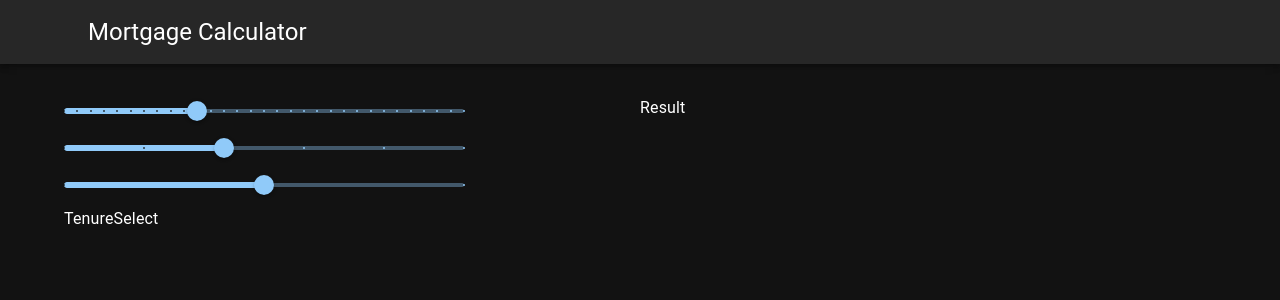
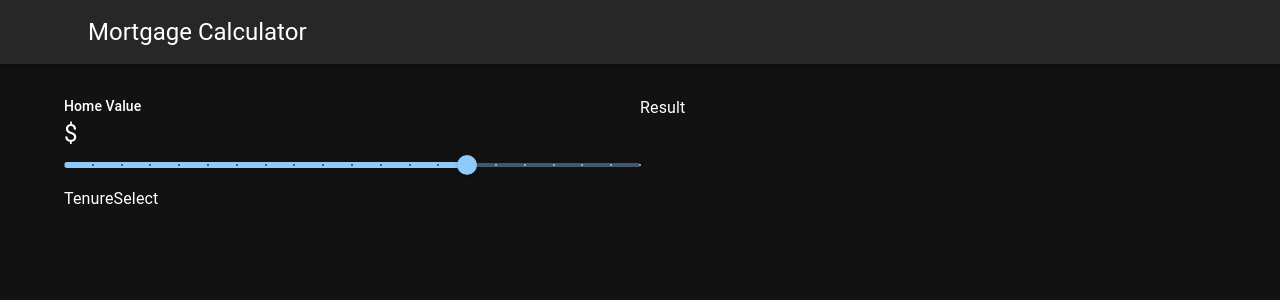
Before and after one commit to Yosefgeda/mortgage-calculator, a React (Create React App) app: page / in a window 1280 px wide. Shown: the top 300 px of the page. Built offline with nearby package versions, Linux system fonts and the light colour scheme.

Commit message:
Added value h5

```diff
--- a/src/components/SliderSelect.js
+++ b/src/components/SliderSelect.js
@@ -4,9 +4,7 @@ import SliderComponent from './common/SliderComponent'
 const SliderSelect = () => {
   return (
     <>
-        <SliderComponent def={100} min={0} max={300}/>
-        <SliderComponent def={70} min={50} max={100}/>
-        <SliderComponent def={5} min={0} max={10}/>
+        <SliderComponent def={70} min={0} max={100} step={5} onChange={(e) => console.log(e.target.value)}/>
     </>
 
   )
--- a/src/components/common/SliderComponent.js
+++ b/src/components/common/SliderComponent.js
@@ -1,19 +1,26 @@
 import * as React from 'react';
-import Box from '@mui/material/Box';
+// import Box from '@mui/material/Box';
 import Slider from '@mui/material/Slider';
+import { Typography } from '@mui/material';
 
-const SliderComponent = ({def, min, max}) => {
+const SliderComponent = ({def, min, max, step, onChange, value}) => {
   return (
-    <Box sx={{ width: 400 }}>
+    <>
+        <Typography variant='subtitle2'>Home Value</Typography>
+        <Typography variant='h5'>$ {onChange}</Typography>
             <Slider
                 defaultValue={def}
                 min={min} max={max}
                 aria-label="Default"
                 valueLabelDisplay="auto"
-        step={10}
+                step={step}
                 marks
+                onChange={onChange}
+                value={value}
             />
-    </Box>
+        <Typography></Typography>
+    </>
+
   );
 }
 
```
Lines whose indentation alone changed are shown as unchanged.
